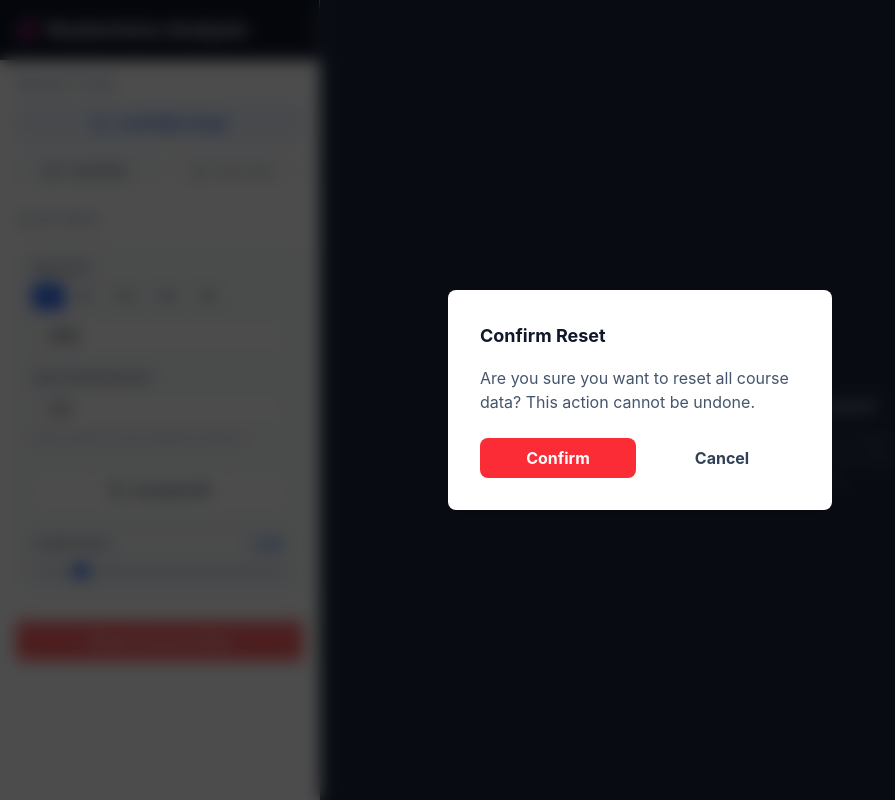
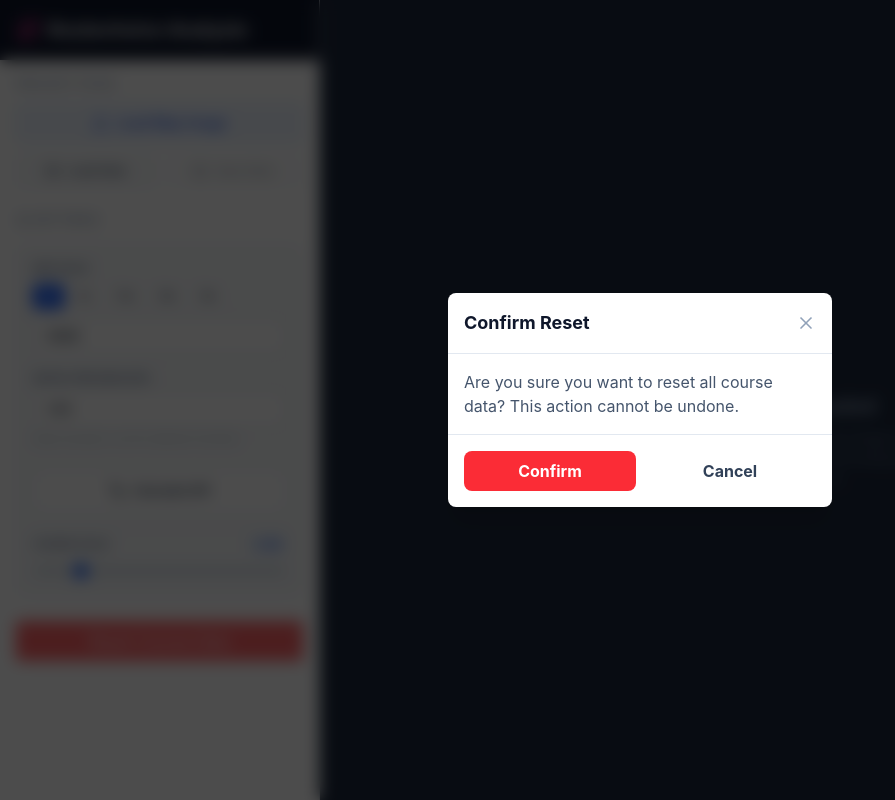
Before and after one commit to joesunley/Routechoice-Analysis, a React (Vite) app: page / in a window 1280 px wide. Both pictures are taken after a click on the button "Reset Course Data". Shown: the whole page, without its empty margins (0-895 px from the left). Built offline with nearby package versions, Linux system fonts and the light colour scheme.

Commit message:
Create base modal

```diff
--- a/src/App.tsx
+++ b/src/App.tsx
@@ -7,6 +7,7 @@ import { calcPixelDistance, calculateDpiFromPoints, pixelsToMeters } from './uti
 import Sidebar from './components/Sidebar/index';
 import MapWorkspace from './components/MapWorkspace';
 import CalibrationModal from './components/CalibrationModal';
+import BaseModal from './components/BaseModal';
 import { AppMode, MapDimensions, PanState, Point } from './types';
 
 export default function App() {
@@ -325,10 +326,11 @@ export default function App() {
           onCancel={() => { setShowCalibrationModal(false); setCalibrationPoints([]); setMode('controls'); }}
         />
       )}      {showResetConfirmation && (
-        <div className="fixed inset-0 flex items-center justify-center z-50 bg-black/70 backdrop-blur-sm">
-          <div className="bg-white p-8 rounded-lg shadow-xl max-w-sm w-full mx-4">
-            <h2 className="text-lg font-bold text-slate-900 mb-4">Confirm Reset</h2>
-            <p className="text-slate-600 mb-6">Are you sure you want to reset all course data? This action cannot be undone.</p>
+        <BaseModal
+          isOpen={showResetConfirmation}
+          title="Confirm Reset"
+          onClose={handleResetCancel}
+          footer={
             <div className="flex gap-2">
               <button
                 onClick={handleResetConfirm}
@@ -343,8 +345,11 @@ export default function App() {
                 Cancel
               </button>
             </div>
-          </div>
-        </div>
+          }
+          maxWidth="max-w-sm"
+        >
+          <p className="text-slate-600">Are you sure you want to reset all course data? This action cannot be undone.</p>
+        </BaseModal>
       )}
     </div>
   );
--- /dev/null
+++ b/src/components/BaseModal.tsx
@@ -0,0 +1,49 @@
+import { ReactNode } from 'react';
+import { X } from 'lucide-react';
+
+interface BaseModalProps {
+  isOpen: boolean;
+  title: string;
+  onClose: () => void;
+  children: ReactNode;
+  footer?: ReactNode;
+  maxWidth?: string;
+}
+
+export default function BaseModal({
+  isOpen,
+  title,
+  onClose,
+  children,
+  footer,
+  maxWidth = 'max-w-lg',
+}: BaseModalProps) {
+  if (!isOpen) return null;
+
+  return (
+    <div className="fixed inset-0 flex items-center justify-center z-50 bg-black/70 backdrop-blur-sm">
+      <div className={`bg-white rounded-lg shadow-xl ${maxWidth} w-full mx-4`}>
+        <div className="flex items-center justify-between p-4 border-b border-slate-200">
+          <h2 className="text-lg font-bold text-slate-900">{title}</h2>
+          <button
+            onClick={onClose}
+            className="text-slate-400 hover:text-slate-600 transition-colors"
+            title="Close"
+          >
+            <X size={20} />
+          </button>
+        </div>
+
+        <div className="p-4">
+          {children}
+        </div>
+
+        {footer && (
+          <div className="border-t border-slate-200 p-4">
+            {footer}
+          </div>
+        )}
+      </div>
+    </div>
+  );
+}
--- a/src/components/CalibrationModal.tsx
+++ b/src/components/CalibrationModal.tsx
@@ -1,3 +1,4 @@
+import BaseModal from './BaseModal';
 import { handleNumericInput, inputEventGuard } from '../utils/geometry';
 
 interface CalibrationModalProps {
@@ -8,10 +9,33 @@ interface CalibrationModalProps {
 }
 
 export default function CalibrationModal({ value, onChange, onApply, onCancel }: CalibrationModalProps) {
+  const footer = (
+    <div className="flex flex-col gap-2">
+      <button
+        onClick={onApply}
+        className="w-full bg-blue-600 text-white font-bold py-4 rounded-lg shadow-lg hover:bg-blue-700 transition-all cursor-pointer"
+      >
+        Apply Calibration
+      </button>
+      <button
+        onClick={onCancel}
+        className="w-full text-slate-400 font-bold py-2 text-sm hover:text-slate-600 cursor-pointer transition-colors"
+      >
+        Cancel
+      </button>
+    </div>
+  );
+
   return (
-    <div className="fixed inset-0 bg-black/70 backdrop-blur-sm flex items-center justify-center z-100 no-drag">
-      <div className="bg-white p-8 rounded-3xl shadow-2xl w-96">
-        <h3 className="font-bold text-xl mb-4">Distance Between Points</h3>
+    <BaseModal
+      isOpen={true}
+      title="Distance Between Points"
+      onClose={onCancel}
+      footer={footer}
+      maxWidth="max-w-sm"
+    >
+      <div className="space-y-4">
+        <div>
           <label className="block text-xs font-bold text-slate-500 mb-2 uppercase tracking-tight">
             Enter distance in meters
           </label>
@@ -24,21 +48,8 @@ export default function CalibrationModal({ value, onChange, onApply, onCancel }:
             onChange={(e) => handleNumericInput(e.target.value, onChange)}
             className="w-full border-2 border-slate-100 focus:border-blue-500 rounded-xl py-4 px-5 text-2xl font-black outline-none bg-slate-50 select-text cursor-text pointer-events-auto"
           />
-        <div className="flex flex-col gap-2 mt-4">
-          <button
-            onClick={onApply}
-            className="w-full bg-blue-600 text-white font-bold py-4 rounded-xl shadow-lg hover:bg-blue-700 transition-all cursor-pointer"
-          >
-            Apply Calibration
-          </button>
-          <button
-            onClick={onCancel}
-            className="w-full text-slate-400 font-bold py-2 text-sm hover:text-slate-600 cursor-pointer"
-          >
-            Cancel
-          </button>
         </div>
       </div>
-    </div>
+    </BaseModal>
   );
 }
--- a/src/components/LegNotesModal.tsx
+++ b/src/components/LegNotesModal.tsx
@@ -1,5 +1,5 @@
 import { useState, useEffect } from 'react';
-import { X } from 'lucide-react';
+import BaseModal from './BaseModal';
 
 interface LegNotesModalProps {
   isOpen: boolean;
@@ -16,8 +16,6 @@ export default function LegNotesModal({ isOpen, legLabel, notes, onSave, onClose
     setInputValue(notes || '');
   }, [notes, isOpen]);
 
-  if (!isOpen) return null;
-
   const handleSave = () => {
     onSave(inputValue);
     onClose();
@@ -26,31 +24,10 @@ export default function LegNotesModal({ isOpen, legLabel, notes, onSave, onClose
   const handleCancel = () => {
     setInputValue(notes || '');
     onClose();
-  };  return (
-    <div className="fixed inset-0 flex items-center justify-center z-50 bg-black/70 backdrop-blur-sm">
-      <div className="bg-white rounded-lg shadow-xl max-w-lg w-full mx-4">
-        <div className="flex items-center justify-between p-4 border-b border-slate-200">
-          <h2 className="text-lg font-bold text-slate-900">Notes for {legLabel}</h2>
-          <button
-            onClick={handleCancel}
-            className="text-slate-400 hover:text-slate-600 transition-colors"
-            title="Close"
-          >
-            <X size={20} />
-          </button>
-        </div>
+  };
 
-        <div className="p-4">
-          <textarea
-            value={inputValue}
-            onChange={(e) => setInputValue(e.target.value)}
-            placeholder="Add notes about this leg..."
-            className="w-full h-48 p-3 border border-slate-200 rounded-lg focus:outline-none focus:ring-2 focus:ring-blue-400 focus:border-transparent resize-none text-sm"
-            autoFocus
-          />
-        </div>
-
-        <div className="flex gap-2 justify-end p-4 border-t border-slate-200">
+  const footer = (
+    <div className="flex gap-2 justify-end">
       <button
         onClick={handleCancel}
         className="px-4 py-2 text-slate-700 hover:bg-slate-100 rounded-lg transition-colors font-medium text-sm"
@@ -64,7 +41,22 @@ export default function LegNotesModal({ isOpen, legLabel, notes, onSave, onClose
         Save Notes
       </button>
     </div>
-      </div>
-    </div>
+  );
+
+  return (
+    <BaseModal
+      isOpen={isOpen}
+      title={`Notes for ${legLabel}`}
+      onClose={handleCancel}
+      footer={footer}
+    >
+      <textarea
+        value={inputValue}
+        onChange={(e) => setInputValue(e.target.value)}
+        placeholder="Add notes about this leg..."
+        className="w-full h-48 p-3 border border-slate-200 rounded-lg focus:outline-none focus:ring-2 focus:ring-blue-400 focus:border-transparent resize-none text-sm"
+        autoFocus
+      />
+    </BaseModal>
   );
 }
```
Lines whose indentation alone changed are shown as unchanged.
